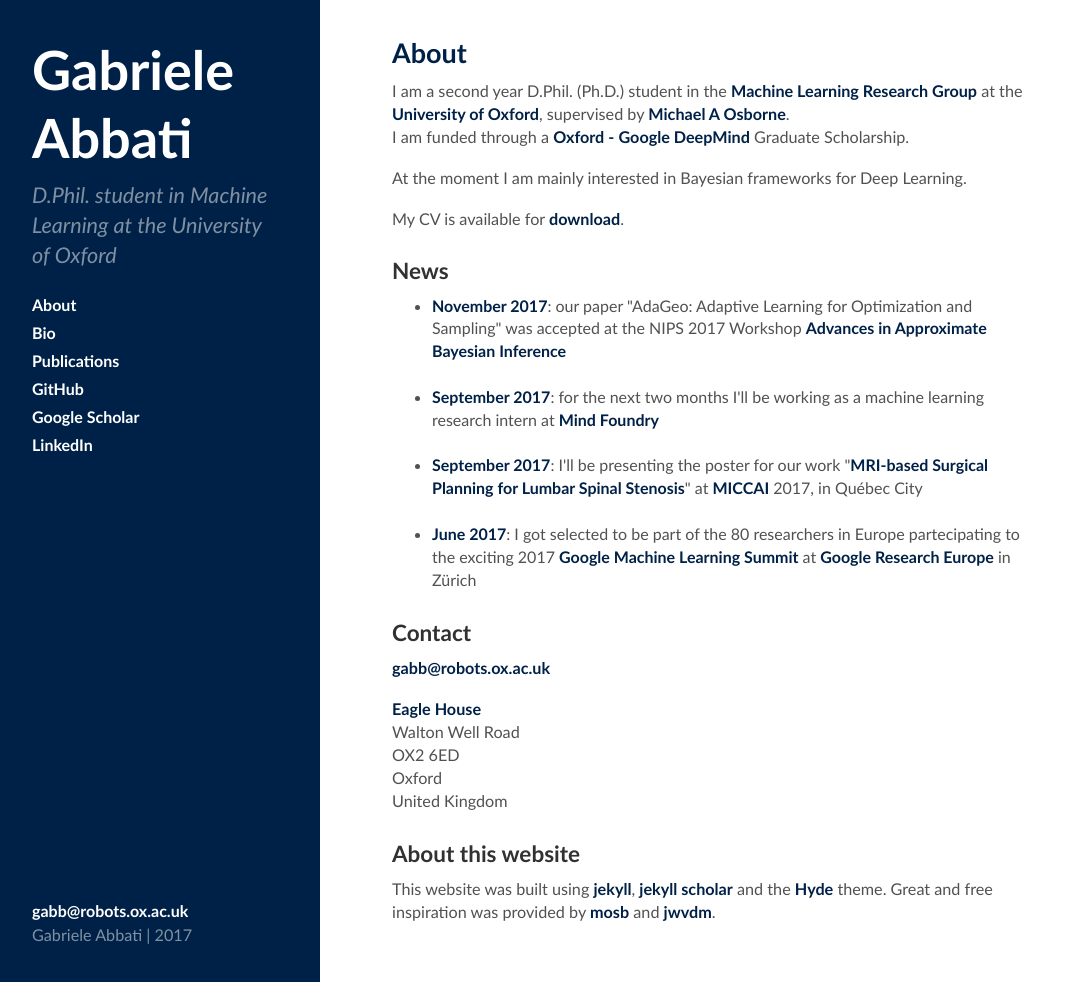
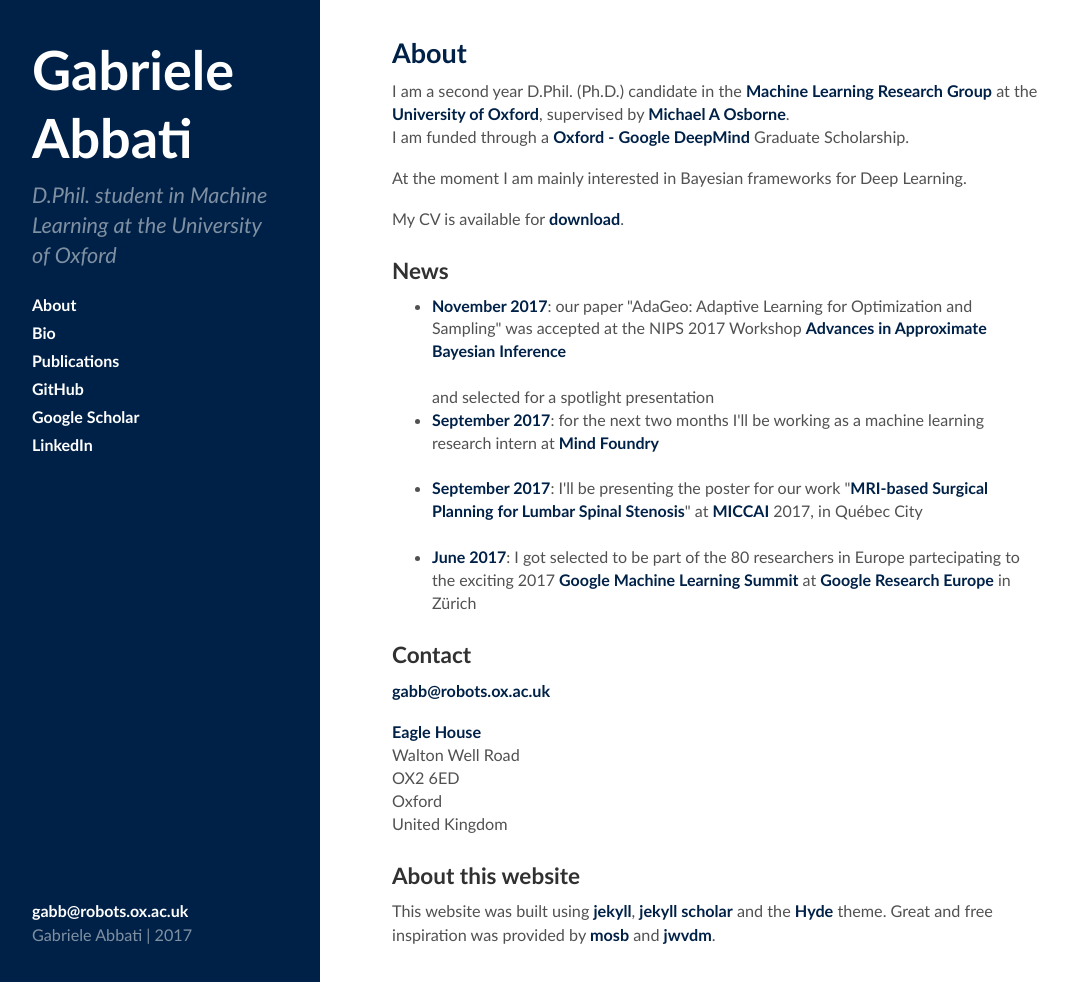
Before and after one commit to gabb7/robots_gabb, a Jekyll site: the page built from index.html, in a window 1280 px wide and 982 px high. Shown: the whole window, without its empty margins (4-1072 px from the left). Built offline with Jekyll 4.4.1, drawn with Linux system fonts in a browser that asks for light colours; Markdown is read by kramdown in place of the engine named in the settings; the list of posts is cut into pages by our own code.

Commit message:
Updated new

```diff
--- a/index.html
+++ b/index.html
@@ -12,7 +12,7 @@ layout: default
 </h2>
 
 <p>
-    I am a second year D.Phil. (Ph.D.) student in the <a href="http://www.robots.ox.ac.uk/~parg/">Machine Learning Research Group</a>
+    I am a second year D.Phil. (Ph.D.) candidate in the <a href="http://www.robots.ox.ac.uk/~parg/">Machine Learning Research Group</a>
     at the <a href="http://www.ox.ac.uk/">University of Oxford</a>, supervised by <a href="http://www.robots.ox.ac.uk/~mosb/">Michael A Osborne</a>.<br />
     I am funded through a <b style="color:#002147";>Oxford -</b> <a href="https://deepmind.com/">Google DeepMind</a> Graduate Scholarship.
 </p>
@@ -32,7 +32,7 @@ layout: default
 </h3>
 
 <ul>
-    <li><b style="color:#002147";>November 2017</b>: our paper "AdaGeo: Adaptive Learning for Optimization and Sampling" was accepted at the NIPS 2017 Workshop  <a href="http://approximateinference.org/">Advances in Approximate Bayesian Inference</a> <br><br></li>
+    <li><b style="color:#002147";>November 2017</b>: our paper "AdaGeo: Adaptive Learning for Optimization and Sampling" was accepted at the NIPS 2017 Workshop  <a href="http://approximateinference.org/">Advances in Approximate Bayesian Inference</a> <br><br></li> and selected for a spotlight presentation
     <li><b style="color:#002147";>September 2017</b>: for the next two months I'll be working as a machine learning research intern at <a href="http://mindfoundry.ai/">Mind Foundry</a> <br><br></li>
     <li><b style="color:#002147";>September 2017</b>: I'll be presenting the poster for our work "<b style="color:#002147";>MRI-based Surgical Planning for Lumbar Spinal Stenosis</b>" at <a href="http://www.miccai.org/">MICCAI</a> 2017, in Québec City <br><br></li>
     <li><b style="color:#002147";>June 2017</b>: I got selected to be part of the 80 researchers in Europe partecipating to the exciting 2017 <b style="color:#002147";>Google Machine Learning Summit</b> at <a href="https://research.google.com/teams/gre/">Google Research Europe</a> in Zürich</li>
```
